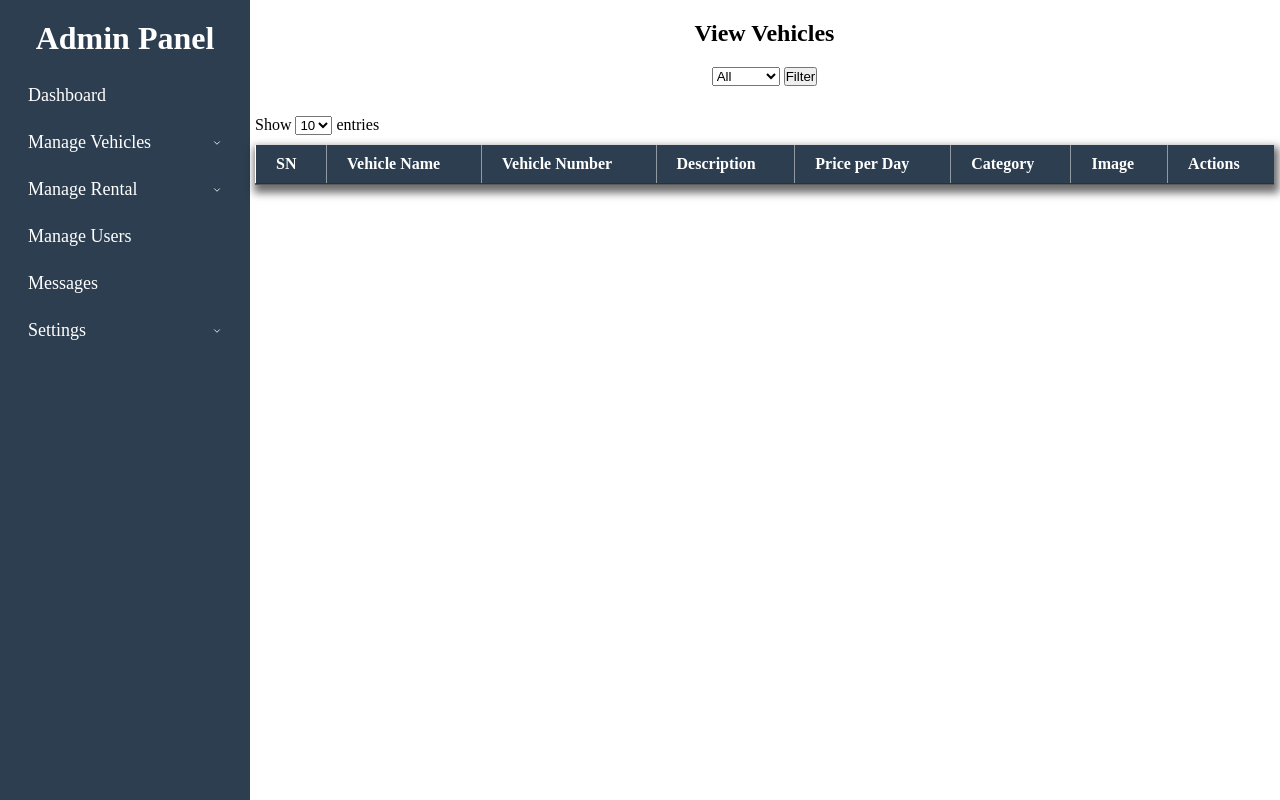
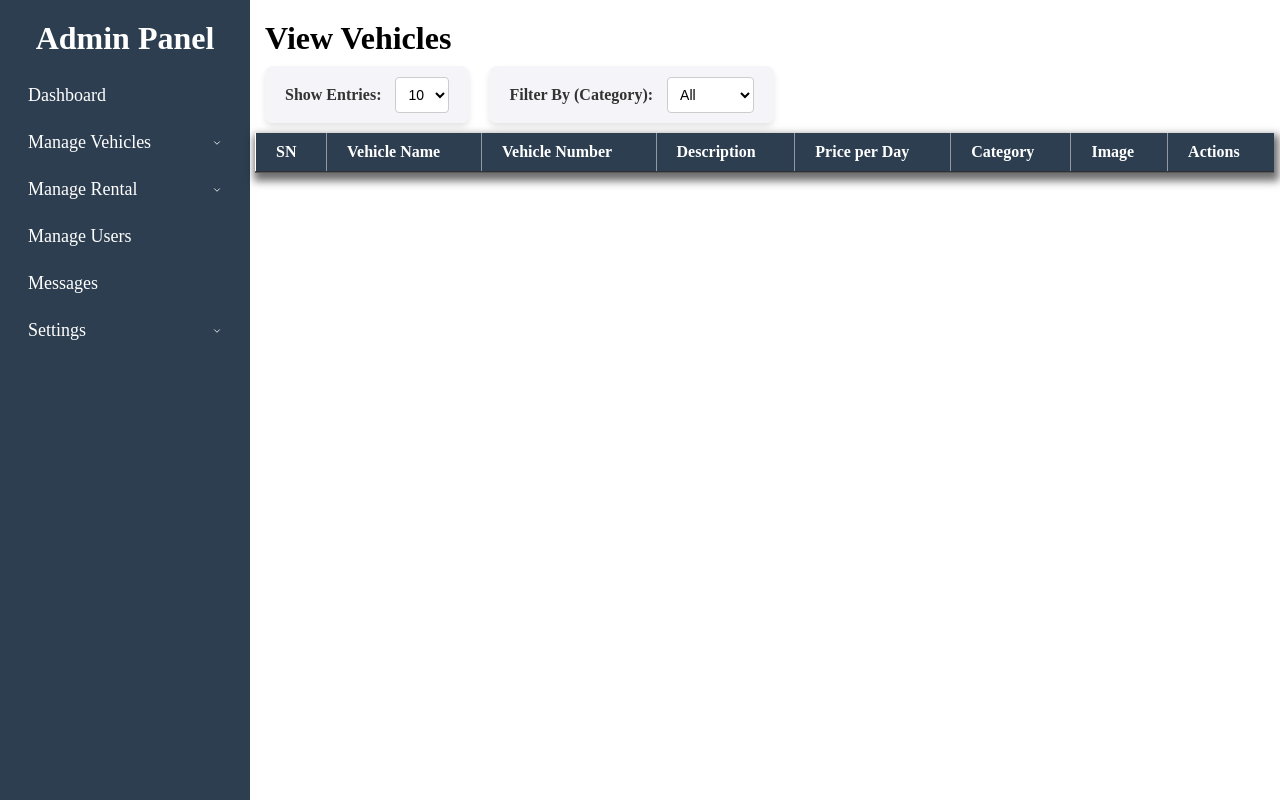
Before and after one commit to rawbeen10/twoWheelerRental, a PHP site: page /twoWheelerRental/admin/script/view_vehicle.php in a window 1280 px wide. Run offline with PHP 8.4, Linux system fonts and the light colour scheme; data that the repository does not hold is empty.

Commit message:
finally done

```diff
--- a/about.php
+++ b/about.php
@@ -19,16 +19,16 @@
           <p>Welcome to <strong>Uthaoo</strong>, your go-to platform for reliable vehicle rentals. Founded by two passionate individuals, we believe in making your travel experience smooth and hassle-free. Whether you're looking for a car for a weekend getaway or a long-term rental, we’ve got you covered.</p>
           <div class="team">
               <div class="member">
-                  <img src="https://codemasalabytes.com/wp-content/uploads/2024/04/a-photorealistic-image-of-a-programmer-managing-hi-mUW7fXLcTim5Bp5IduKzoA-ZKfEhJ8wSR6zpHxRbnI59w.jpeg" alt="Person 1">
+                  <img src="media/rabin.jpg" alt="Rabin Dhakal">
                   <h3>Rabin Dhakal</h3>
                   <p>Co-Founder & CEO</p>
                   <p>Rabin brings over 10 years of experience in the automotive industry and a vision to revolutionize the car rental market with a customer-first approach.</p>
               </div>
               <div class="member">
-                  <img src="media/kushal.jpg" alt="Person 2">
+                  <img src="media/kushal.jpg" alt="Kushal Bhattarai">
                   <h3>Kushal Bhattarai</h3>
                   <p>Co-Founder & Operations Manager</p>
-                  <p>Kushal is the operational brain behind DriveEase, ensuring that every customer has access to the best vehicles and seamless service.</p>
+                  <p>Kushal is the operational brain behind Uthaoo, ensuring that every customer has access to the best vehicles and seamless service.</p>
               </div>
           </div>
       </div>
--- a/admin/script/manage_contacts.php
+++ b/admin/script/manage_contacts.php
@@ -38,15 +38,15 @@ $result = mysqli_query($conn, $query);
         <h2>Messages</h2>
 
         <div class="show-entries">
-            Show
             <form action="manage_contacts.php" method="GET" style="display:inline;">
+            <label for="entries">Show Entries: </label>
                 <select name="limit" onchange="this.form.submit()">
                     <option value="10" <?php echo $limit == 10 ? 'selected' : ''; ?>>10</option>
                     <option value="20" <?php echo $limit == 20 ? 'selected' : ''; ?>>20</option>
                     <option value="30" <?php echo $limit == 30 ? 'selected' : ''; ?>>30</option>
                     <option value="40" <?php echo $limit == 40 ? 'selected' : ''; ?>>40</option>
                     <option value="50" <?php echo $limit == 50 ? 'selected' : ''; ?>>50</option>
-                </select> entries
+                </select>
             </form>
         </div>
 
--- a/admin/script/manage_rental.php
+++ b/admin/script/manage_rental.php
@@ -46,7 +46,7 @@ $total_pages = ceil($total_records / $limit);
     </div>
 
     <div class="container container-two">
-        <h1>Manage Rentals</h1>
+        <h2>Manage Rentals</h2>
 
         <table>
             <thead>
--- a/admin/script/styles/view_vehicle.css
+++ b/admin/script/styles/view_vehicle.css
@@ -1,7 +1,13 @@
+.select-div{
+    display: flex;
+    flex-wrap: wrap;
+    justify-content: left;
+    flex-direction: row-reverse;
+}
 /* Filter section */
 .filter-container {
     text-align: center;
-    margin-bottom: 30px;
+    /* margin-bottom: 30px; */
   }
 
   .filter-label {
@@ -44,15 +50,14 @@
   }
 
   h2 {
-      margin-top: 20px;
-      font-size: 24px;
-      text-align: center;
-      margin-bottom: 20px;
+      margin: 20px 10px;
+      font-size: 32px;
+      text-align: left;
   }
 
   .show-entries {
       text-align: left;
-      margin-bottom: 10px;
+      margin-bottom: 20px;
   }
 
   table {
@@ -121,7 +126,6 @@
       background-color: #e53935;
   }
 
-  /* Pagination */
   .pagination {
     margin: 20px;
     display: flex;
@@ -137,9 +141,43 @@
 }
 
 .pagination a:hover {
-      background-color: #1460d3;
+    background-color: #2879f1;
 }
 
 .pagination a.active {
     background-color:#2C3E50;
 }
+
+
+form {
+    display: flex;
+    align-items: center;
+    margin: 20px 10px;
+    padding: 20px;
+    background-color: #f4f4f9;
+    border-radius: 8px;
+    box-shadow: 0 4px 6px rgba(0, 0, 0, 0.1);
+    width: 80%;
+}
+
+form label {
+    font-size: 16px;
+    font-weight: bold;
+    margin-right: 10px;
+    color: #333;
+}
+
+form select {
+    padding: 8px;
+    font-size: 14px;
+    border: 1px solid #ccc;
+    border-radius: 4px;
+    outline: none;
+    background-color: #fff;
+    transition: border-color 0.3s ease;
+}
+
+form select:focus {
+    border-color: #4CAF50;
+    background-color: #f1f1f1;
+}
--- a/admin/script/view_users.php
+++ b/admin/script/view_users.php
@@ -53,15 +53,15 @@ if (isset($_GET['delete_id'])) {
         <h2>Manage Users</h2>
 
         <div class="show-entries">
-            Show
             <form action="view_users.php" method="GET" style="display:inline;">
+                <label for="entries">Show Entries: </label>
                 <select name="limit" onchange="this.form.submit()">
                     <option value="10" <?php echo $limit == 10 ? 'selected' : ''; ?>>10</option>
                     <option value="20" <?php echo $limit == 20 ? 'selected' : ''; ?>>20</option>
                     <option value="30" <?php echo $limit == 30 ? 'selected' : ''; ?>>30</option>
                     <option value="40" <?php echo $limit == 40 ? 'selected' : ''; ?>>40</option>
                     <option value="50" <?php echo $limit == 50 ? 'selected' : ''; ?>>50</option>
-                </select> entries
+                </select>
             </form>
         </div>
 
--- a/admin/script/view_vehicle.php
+++ b/admin/script/view_vehicle.php
@@ -55,32 +55,33 @@ $result = $stmt->get_result();
 
     <div class="container-two">
         <h2>View Vehicles</h2>
-
+    <div class="select-div">
         <!-- Filter Section -->
         <div class="filter-container">
             <form action="view_vehicle.php" method="GET" style="display: inline;">
+                <label for="category">Filter By (Category):</label>
                 <select name="category" onchange="this.form.submit()">
                     <option value="all" <?php echo $category_filter == 'all' ? 'selected' : ''; ?>>All</option>
                     <option value="Bike" <?php echo $category_filter == 'Bike' ? 'selected' : ''; ?>>Bike</option>
                     <option value="Scooter" <?php echo $category_filter == 'Scooter' ? 'selected' : ''; ?>>Scooter</option>
                 </select>
-
-                <button type="submit">Filter</button>
             </form>
         </div>
 
         <div class="show-entries">
-            Show
             <form action="view_vehicle.php" method="GET" style="display:inline;">
+            <label for="entries">Show Entries:</label>
                 <select name="limit" onchange="this.form.submit()">
                     <option value="10" <?php echo $limit == 10 ? 'selected' : ''; ?>>10</option>
                     <option value="20" <?php echo $limit == 20 ? 'selected' : ''; ?>>20</option>
                     <option value="30" <?php echo $limit == 30 ? 'selected' : ''; ?>>30</option>
                     <option value="40" <?php echo $limit == 40 ? 'selected' : ''; ?>>40</option>
                     <option value="50" <?php echo $limit == 50 ? 'selected' : ''; ?>>50</option>
-                </select> entries
+                </select>
             </form>
         </div>
+    </div>
+
 
         <table>
             <thead>
--- a/styles/about.css
+++ b/styles/about.css
@@ -72,8 +72,8 @@ h3 {
 }
 
 .member img {
-  width: 200px;
-  height: 200px;
+  width: 250px;
+  height: 250px;
   border-radius: 50%;
   margin-bottom: 10px;
   object-fit: cover;
```
Also changed, not shown: admin/script/approved.php (+10 -56 lines), admin/script/cancelled.php (+5 -44 lines), admin/script/styles/manage_admin.css (deleted, +0 -18 lines), admin/script/styles/manage_contacts.css (+36 -6 lines), admin/script/styles/manage_rental.css (+14 -14 lines), admin/script/styles/view_users.css (+36 -6 lines), admin/uploads/rabin.jpg (added), media/rabin.jpg (added). Lines whose indentation alone changed are shown as unchanged.
